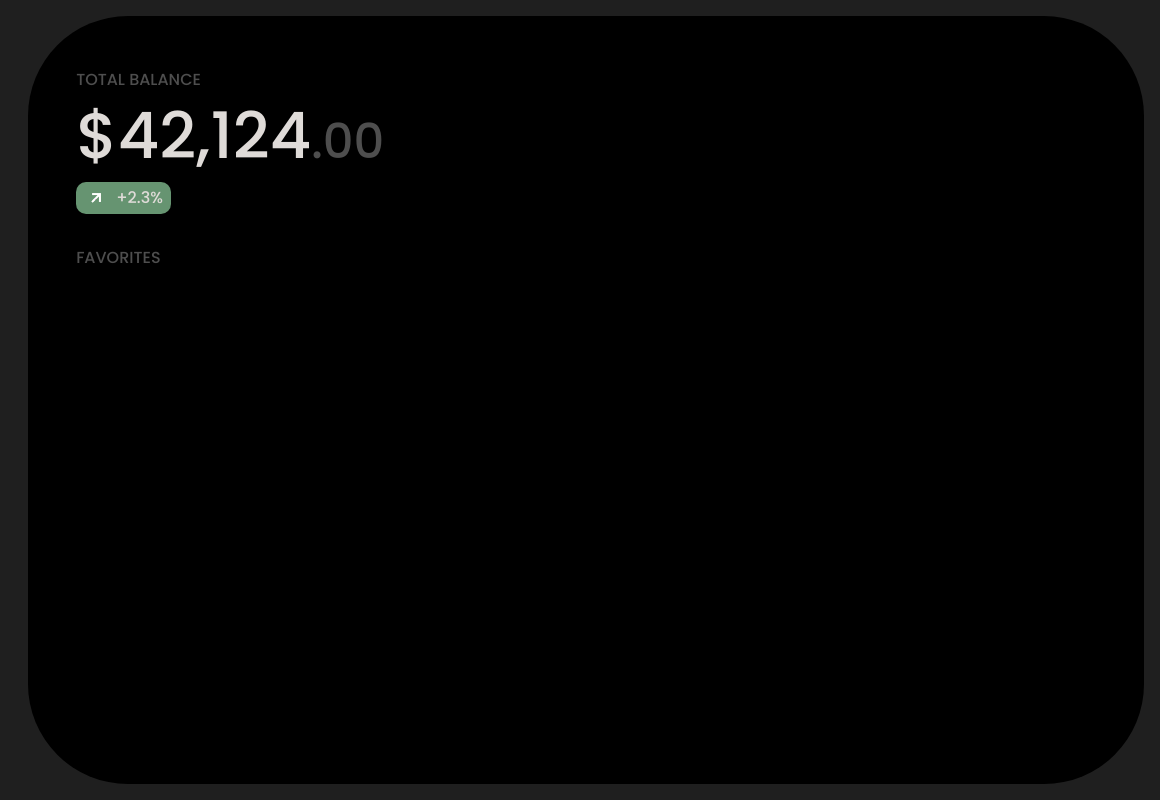
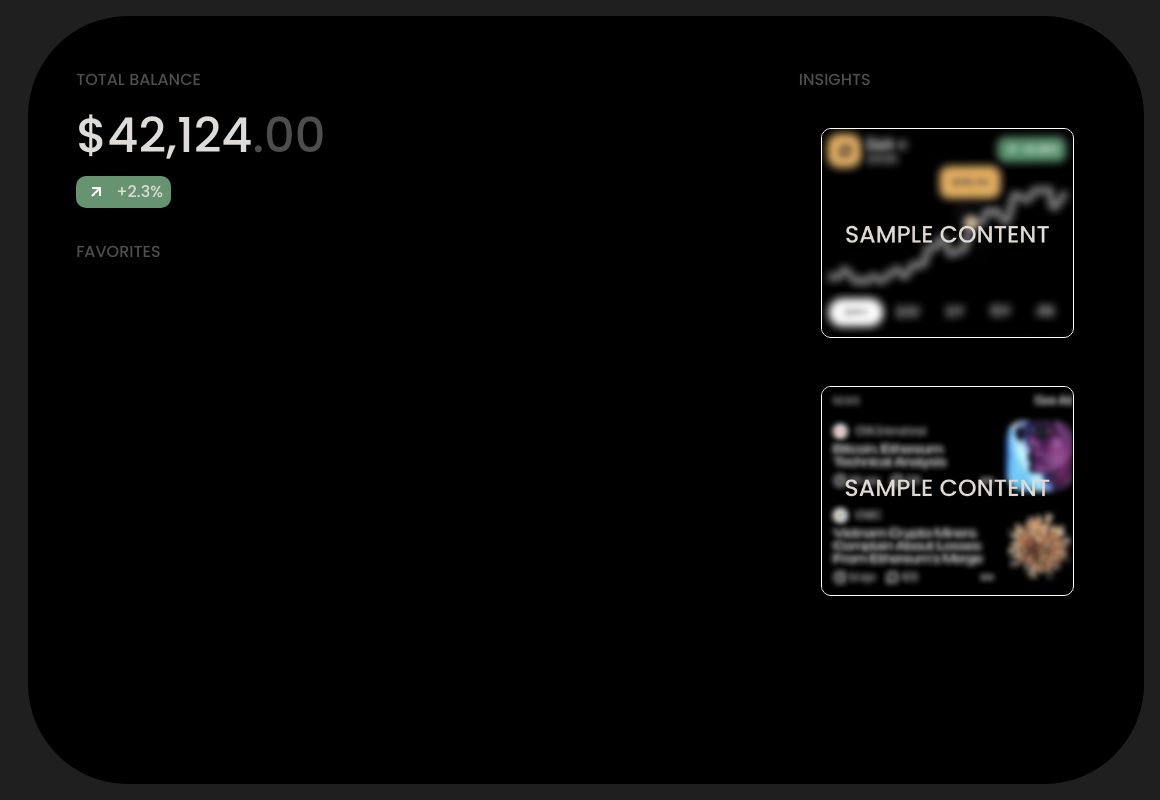
Before and after one commit to joshuarconcepcion/crypto-dashboard, a website built with Vite: page index.html in a window 1280 px wide. Shown: the full height of the page, 120-1280 px from the left. Built offline with nearby package versions, Linux system fonts and the light colour scheme; no server answers.

Commit message:
Added sample content in empty space. Finished project. No mobile optimization

```diff
--- a/src/style.css
+++ b/src/style.css
@@ -215,6 +215,15 @@ body { font-family: 'Poppins'; background-color: var(--color-background-grey); }
   color: var(--color-text-white);
 }
 
+.dashboard-container-right {
+  display: flex;
+  flex-direction: column;
+  padding: 2rem;
+  gap: 1rem;
+
+  color: var(--color-text-white);
+}
+
 /*** DASHBOARD BALANCE ***/
 
 .dashboard-balance-container {
@@ -223,16 +232,16 @@ body { font-family: 'Poppins'; background-color: var(--color-background-grey); }
   gap: 0.5rem;
 }
 
-.balance-header, .balance-number { margin: 0; line-height: 4rem;}
+.dashboard-header, .balance-number { margin: 0; line-height: 4rem;}
 
-.balance-header {
+.dashboard-header {
   margin: 0;
   line-height: 2;
   font-size: 1rem;
   color: var(--color-text-grey);
 }
 
-.balance-number { font-size: 4rem; }
+.balance-number { font-size: 3rem; }
 
 .balance-number span { color: var(--color-text-grey); font-size: 3rem; }
 
@@ -274,9 +283,11 @@ body { font-family: 'Poppins'; background-color: var(--color-background-grey); }
 .crypto-card {
   display: flex;
   flex-direction: column;
+  justify-content: center;
   padding: 1rem;
   border-radius: 30px;
-  gap: 1rem;
+  gap: 2rem;
+  width: 25%;
 }
 
 .card-info-container {
@@ -302,9 +313,44 @@ body { font-family: 'Poppins'; background-color: var(--color-background-grey); }
   border-radius: 15px;
 }
 
+.card-name {
+  font-size: 1.5rem;
+}
+
+.card-price {
+  font-size: 1.5rem;
+}
+
 .card-pct-change-container {
   border: 2px solid black;
   width: max-content;
   border-radius: 8px;
   padding: 0.25rem;
 }
+
+/*** DASHBOARD INSIGHTS ***/
+
+.dashboard-insights-container {
+  display: flex;
+  flex-direction: column;
+  gap: 2rem;
+}
+
+.dashboard-insights-content-container {
+  display: flex;
+  flex-direction: column;
+  align-items: center;
+  gap: 3rem;
+}
+
+.dashboard-header {
+  margin: 0;
+  line-height: 2;
+}
+
+.dashboard-insights-content {
+  width: 85%;
+  height: auto;
+  border: 1px solid white;
+  border-radius: 10px;
+}
--- a/src/ui/balance.js
+++ b/src/ui/balance.js
@@ -5,7 +5,7 @@ export const renderDashboardBalance = () => {
     dashboardBalanceContainer.classList.add('dashboard-balance-container');
 
     const balanceHeader = document.createElement('p');
-    balanceHeader.className = 'balance-header';
+    balanceHeader.className = 'dashboard-header';
     balanceHeader.innerHTML = 'TOTAL BALANCE'
 
     const balanceNumber = document.createElement('p');
--- a/src/ui/dashboard.js
+++ b/src/ui/dashboard.js
@@ -15,8 +15,9 @@ const renderDashboardContainer = async () => {
     dashboardContainerLeft.append(
         renderDashboardBalance(),
         await renderDashboardFavorites(),
-        renderDashboardInsights()
     );
+
+    dashboardContainerRight.append(renderDashboardInsights())
 
     dashboardContainer.append(dashboardContainerLeft, dashboardContainerRight);
 
--- a/src/ui/insights.js
+++ b/src/ui/insights.js
@@ -1,8 +1,29 @@
+import sampleContent1 from '../media/images/dashboard/sampleContent1.png';
+import sampleContent2 from '../media/images/dashboard/sampleContent2.png';
+
 export const renderDashboardInsights = () => {
     const dashboardInsightsContainer = document.createElement('div');
     dashboardInsightsContainer.className = 'dashboard-insights-container';
 
     const dashboardInsightsHeader = document.createElement('p');
+    dashboardInsightsHeader.className = 'dashboard-header';
+    dashboardInsightsHeader.textContent = 'INSIGHTS';
+
+    const dashboardInsightsContentContainer = document.createElement('div');
+    dashboardInsightsContentContainer.className = 'dashboard-insights-content-container';
+
+    const dashboardInsightsLeft = new Image();
+    dashboardInsightsLeft.className = 'dashboard-insights-content';
+    dashboardInsightsLeft.src = sampleContent1;
+
+    const dashboardInsightsRight = new Image();
+    dashboardInsightsRight.className = 'dashboard-insights-content';
+    dashboardInsightsRight.src = sampleContent2;
+
+
+    dashboardInsightsContentContainer.append(dashboardInsightsLeft, dashboardInsightsRight);
+    dashboardInsightsContainer.append(dashboardInsightsHeader, dashboardInsightsContentContainer);
+
 
     return dashboardInsightsContainer;
 }
```
Also changed, not shown: src/media/images/dashboard/sampleContent1.png (added), src/media/images/dashboard/sampleContent2.png (added).
